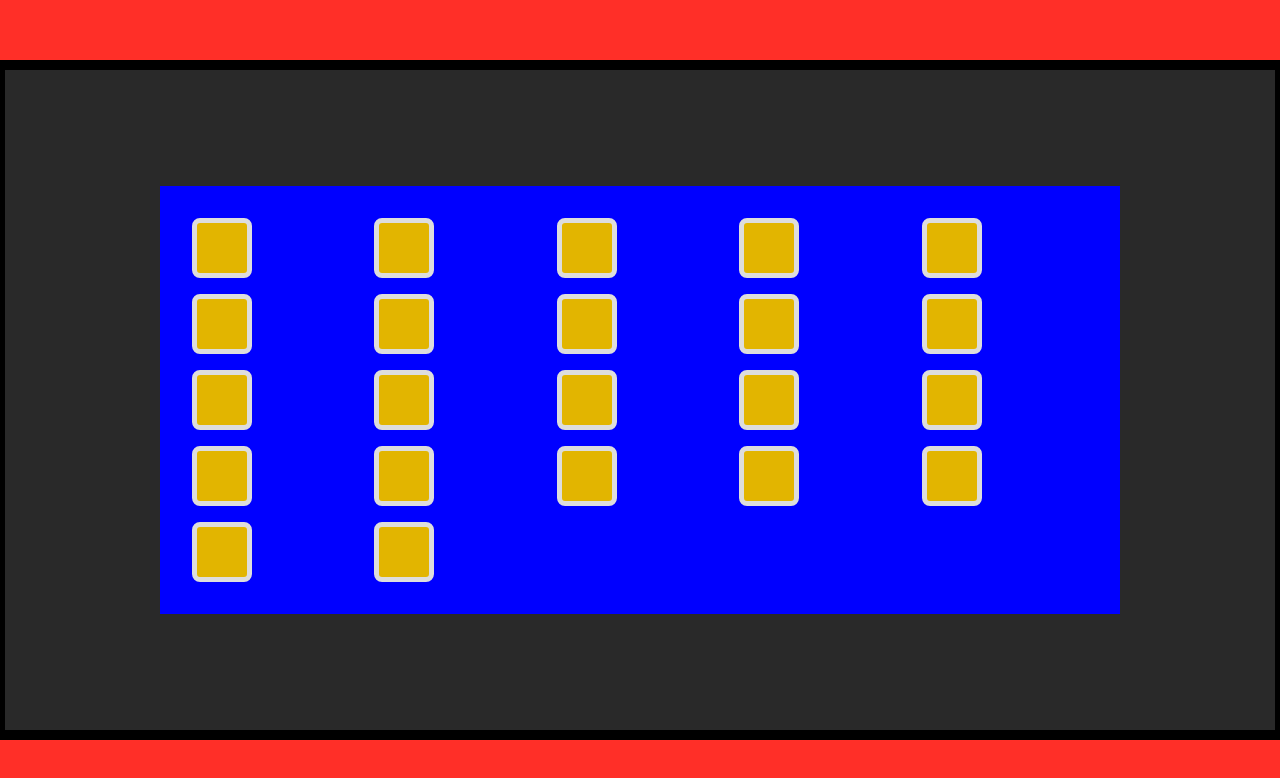
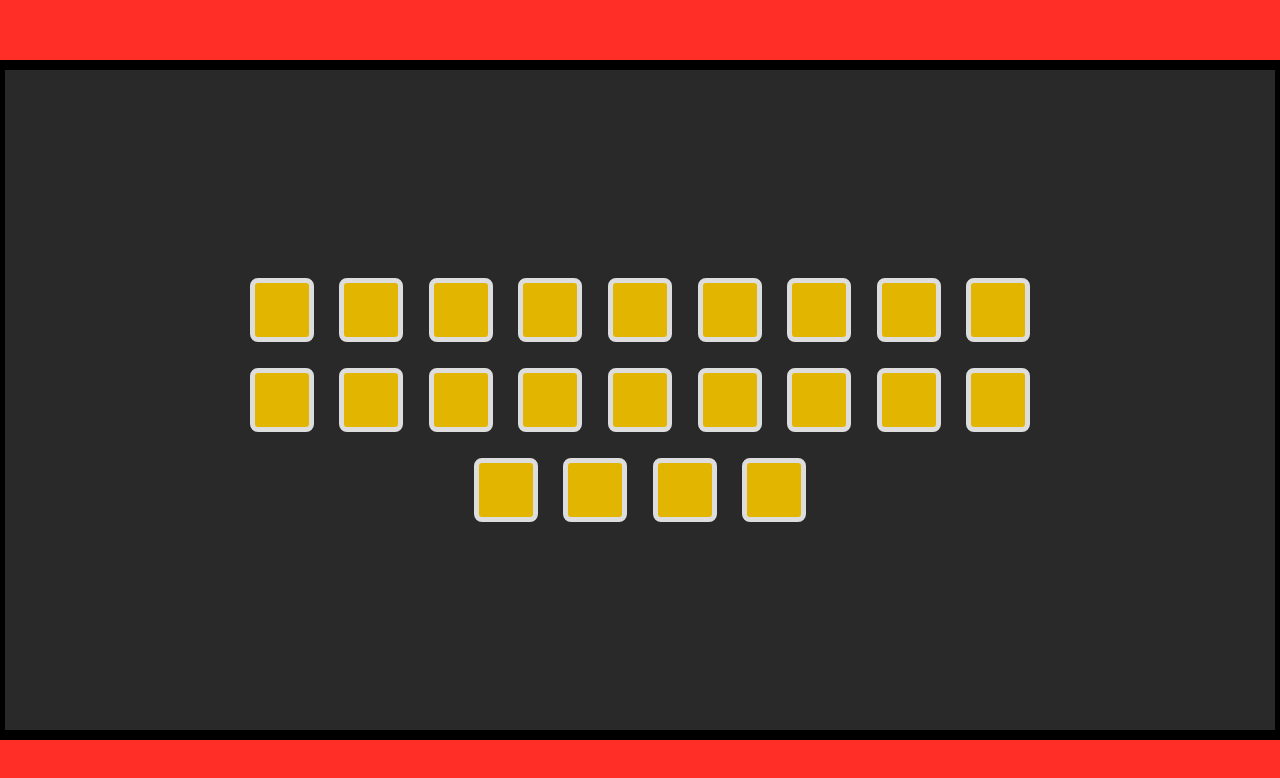
Before and after one commit to Arman75462/Memory-Duel, a React (Vite) app: page / in a window 1280 px wide. Shown: the top 778 px of the page. Built offline with nearby package versions, Linux system fonts and the light colour scheme.

Commit message:
Made cards and container fully responsive

```diff
--- a/src/components/styles/ImageCard.css
+++ b/src/components/styles/ImageCard.css
@@ -1,14 +1,14 @@
 .ImageCard {
-  height: 60px;
-  width: 60px;
+  width: max(60px, 5vw);
+  height: max(60px, 5vw);
   position: relative;
-  transform-style: preserve-3d; /* Make the flippign animation work */
-  transition: transform 0.6s;
 
   background-color: rgb(226, 181, 0);
   border: 5px solid rgb(221, 221, 221);
   border-radius: 0.5em;
   cursor: pointer;
+  transform-style: preserve-3d; /* Make the flipping animation work */
+  transition: transform 0.6s;
 }
 
 .ImageCard__front,
--- a/src/components/styles/TableOfCards.css
+++ b/src/components/styles/TableOfCards.css
@@ -14,15 +14,11 @@
 }
 
 .TableOfCards__ImageCards-container {
-  display: grid;
-  /* Assuming each card is roughly 150px wide, adjust as necessary */
-  grid-template-columns: repeat(auto-fill, minmax(150px, 1fr));
-  gap: 1em;
-  padding: 2em;
-  width: 100%; /* Adjust based on actual width needs */
-  max-width: 960px; /* Maximum width of the container to avoid too large cards */
-  background-color: blue;
-
-  /* Centering the grid itself if it's narrower than its parent */
+  max-width: 900px;
+  display: flex;
   justify-content: center;
+  flex-wrap: wrap;
+  gap: max(15px, 2vw);
+  padding: 1em;
+  /*  background-color: blue; */
 }
```
